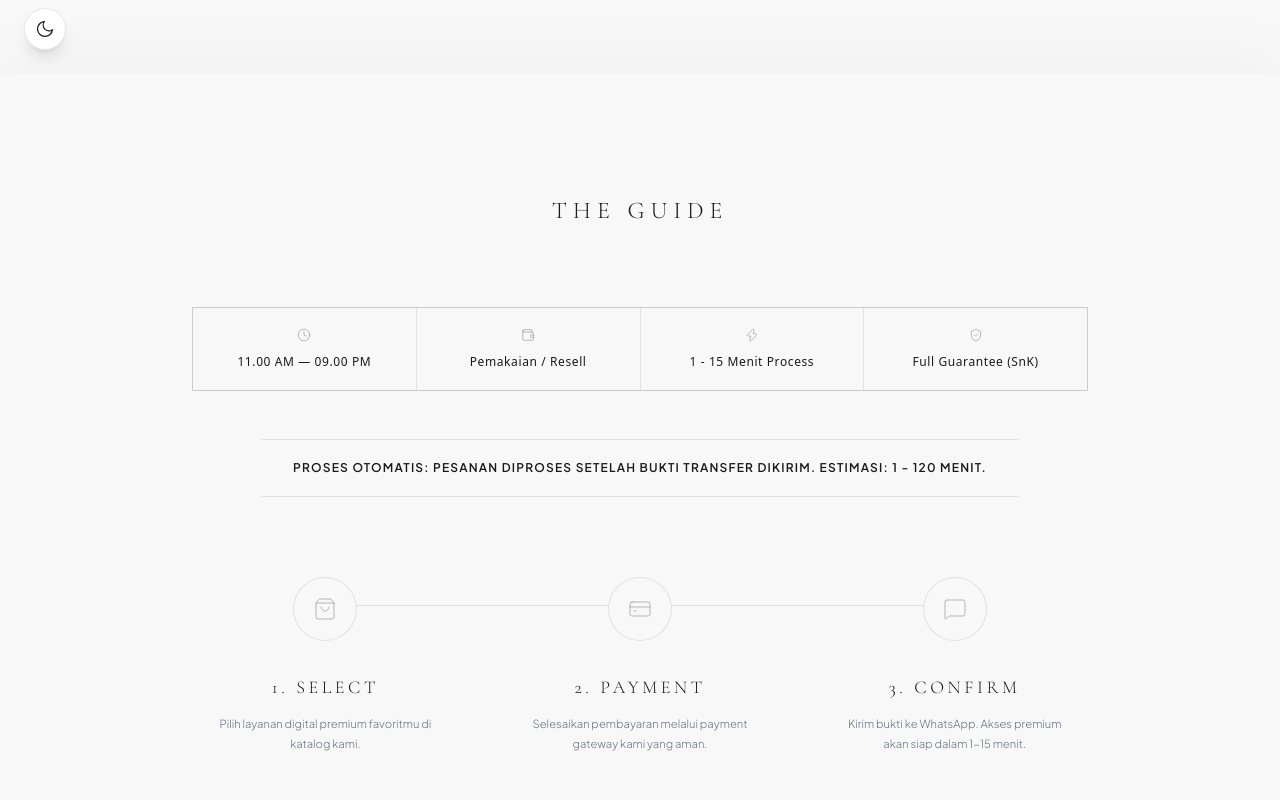
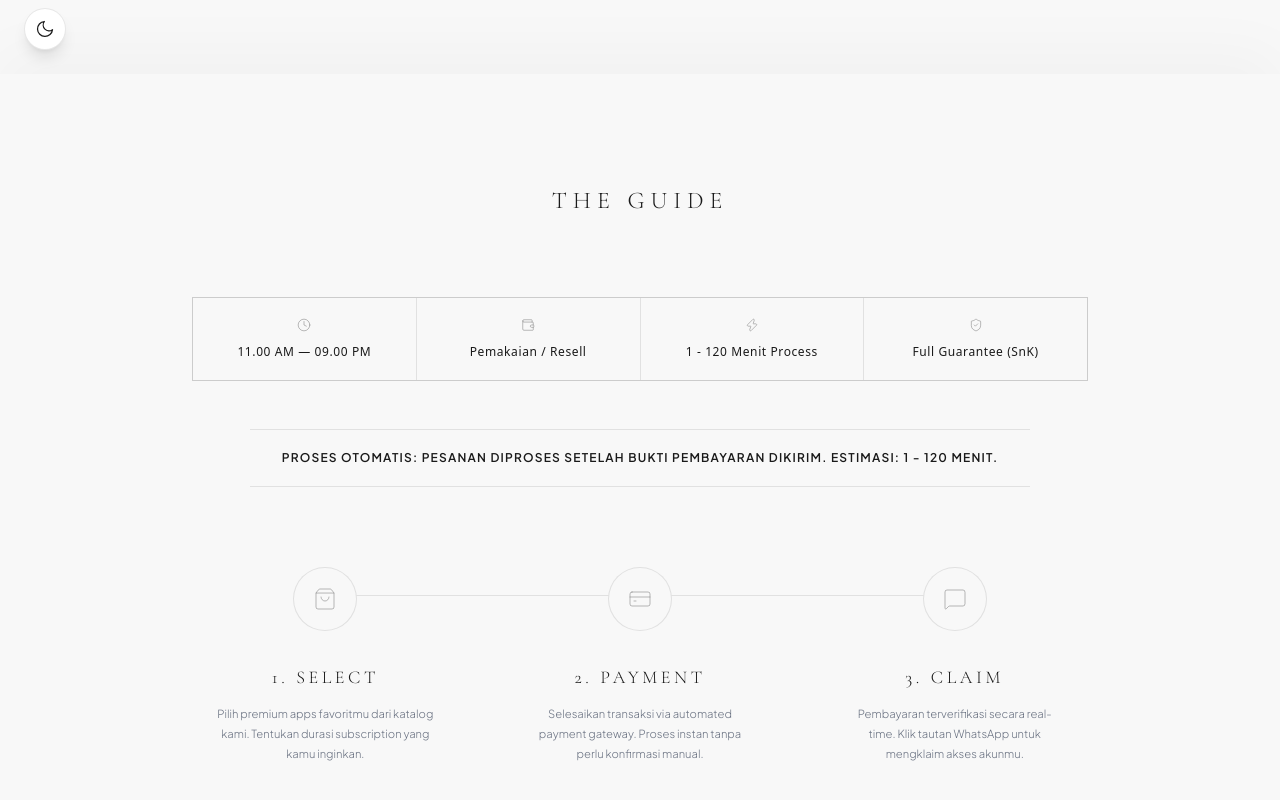
Before and after one commit to zalzabilakartika/zelartestudio.appspremium, a Next.js app: page / in a window 1280 px wide. Shown: the part 726-1526 px from the top of the page. Built offline with nearby package versions, Linux system fonts and the light colour scheme.

Commit message:
page changes

```diff
--- a/app/page.tsx
+++ b/app/page.tsx
@@ -104,7 +104,7 @@ export default function Home() {
               EXPLORE
             </button>
             <span className="text-[0.65rem] text-gray-400 dark:text-gray-300 tracking-widest font-sans uppercase">
-              11.00 AM — 09.00 PM
+              11.00 AM — 08.00 PM
             </span>
           </div>
         </motion.div>
@@ -145,7 +145,7 @@ export default function Home() {
                 },
                 {
                   icon: <Zap size={14} strokeWidth={1} />,
-                  text: "1 - 15 Menit Process",
+                  text: "1 - 120 Menit Process",
                 },
                 {
                   icon: <ShieldCheck size={14} strokeWidth={1} />,
@@ -169,7 +169,7 @@ export default function Home() {
               transition={{ duration: 1, delay: 0.2 }}
               className="text-center font-sans text-[0.60rem] md:text-xs font-semibold tracking-widest text-[#1A1A1A] dark:text-[#f8f8f8] mb-20 uppercase border-y border-[#1A1A1A]/10 dark:border-[#ffffff10] py-5 w-fit mx-auto px-8"
             >
-              PROSES OTOMATIS: Pesanan diproses setelah bukti transfer dikirim.
+              PROSES OTOMATIS: Pesanan diproses setelah bukti pembayaran dikirim.
               Estimasi: 1 - 120 menit.
             </motion.div>
 
@@ -186,17 +186,17 @@ export default function Home() {
                 {
                   icon: <ShoppingBag size={24} strokeWidth={0.5} />,
                   title: "1. Select",
-                  desc: "Pilih layanan digital premium favoritmu di katalog kami.",
+                  desc: "Pilih premium apps favoritmu dari katalog kami. Tentukan durasi subscription yang kamu inginkan.",
                 },
                 {
                   icon: <CreditCard size={24} strokeWidth={0.5} />,
                   title: "2. Payment",
-                  desc: "Selesaikan pembayaran melalui payment gateway kami yang aman.",
+                  desc: "Selesaikan transaksi via automated payment gateway. Proses instan tanpa perlu konfirmasi manual.",
                 },
                 {
                   icon: <MessageSquare size={24} strokeWidth={0.5} />,
-                  title: "3. Confirm",
-                  desc: "Kirim bukti ke WhatsApp. Akses premium akan siap dalam 1-15 menit.",
+                  title: "3. Claim",
+                  desc: "Pembayaran terverifikasi secara real-time. Klik tautan WhatsApp untuk mengklaim akses akunmu.",
                 },
               ].map((step, i) => (
                 <div
```
